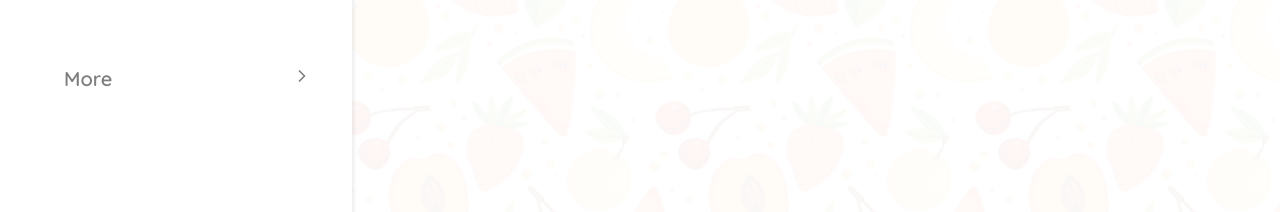
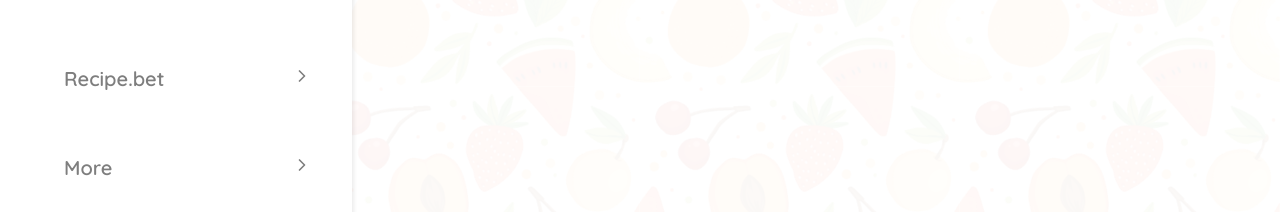
Before and after one commit to juicybet/frontend, a Next.js app: page / in a window 1280 px wide. Shown: the part 553-765 px from the top of the page. Built offline with nearby package versions, Linux system fonts and the light colour scheme.

Commit message:
Fix themes for all variants of the site

```diff
--- a/components/Header/Header.tsx
+++ b/components/Header/Header.tsx
@@ -1,6 +1,6 @@
 import { Header as StyledHeader, LogoContainer, MenuButton } from "./Header.style"
 import Image from "next/image"
-import { getLogoProps, getTitle } from "../../data/theme"
+import { getLogoProps, getThemeColor, getTitle } from "../../data/theme"
 import { useState } from "react"
 import { Hamburger } from "../Utils/Hamburger"
 
@@ -16,7 +16,7 @@ export const Header = ({ toggleSidebar: _toggleSidebar }: any) => {
     <StyledHeader>
       <LogoContainer onClick={toggleSidebar}>
         <MenuButton>
-          <Hamburger isActive={isActive} />
+          <Hamburger isActive={isActive} color={getThemeColor()} />
         </MenuButton>
         <Image alt={getTitle()} {...getLogoProps()} />
       </LogoContainer>
--- a/components/Sidebar/Menu.tsx
+++ b/components/Sidebar/Menu.tsx
@@ -2,6 +2,7 @@ import { MenuItemData } from "../../data/menuItems"
 import { MenuItem, Submenu, SubmenuItem } from "./Sidebar.style"
 import { Rotatable } from "../Utils/Utility.style"
 import { ChevronRight } from "react-feather"
+import { getThemeColor } from "../../data/theme"
 
 export type MenuProps = MenuItemData & {
   setIsOpen(state: boolean): void
@@ -10,7 +11,7 @@ export type MenuProps = MenuItemData & {
 export const Menu = ({ title, subtitles, isOpen, setIsOpen }: MenuProps) => {
   return (
     <>
-      <MenuItem onClick={() => setIsOpen(!isOpen)} selected={isOpen}>
+      <MenuItem onClick={() => setIsOpen(!isOpen)} selected={isOpen} color={getThemeColor()}>
         {title}
         <Rotatable angle={isOpen ? 90 : 0}>
           <ChevronRight size="20" />
@@ -19,7 +20,9 @@ export const Menu = ({ title, subtitles, isOpen, setIsOpen }: MenuProps) => {
 
       <Submenu isOpen={isOpen}>
         {subtitles.map((item, index) => (
-          <SubmenuItem key={index}>{item}</SubmenuItem>
+          <SubmenuItem key={index} color={getThemeColor()}>
+            {item}
+          </SubmenuItem>
         ))}
       </Submenu>
     </>
--- a/components/Sidebar/Sidebar.style.ts
+++ b/components/Sidebar/Sidebar.style.ts
@@ -1,7 +1,4 @@
 import styled, { css } from "styled-components"
-import { getThemeColor } from "../../data/theme"
-
-const themeColor = getThemeColor()
 
 export const SidebarWrapper = styled.div<{ isOpen: Boolean }>`
   position: fixed;
@@ -26,7 +23,7 @@ export const SidebarWrapper = styled.div<{ isOpen: Boolean }>`
       transform: translateX(0);
     `}
 `
-export const MenuItem = styled.div<{ selected: boolean }>`
+export const MenuItem = styled.div<{ selected: boolean; color: string }>`
   display: flex;
   justify-content: space-between;
   align-items: center;
@@ -44,7 +41,9 @@ export const MenuItem = styled.div<{ selected: boolean }>`
 
   &:hover,
   &:focus {
-    color: ${themeColor};
+    ${({ color }) => css`
+      color: ${color};
+    `}
   }
 
   &:before {
@@ -53,23 +52,26 @@ export const MenuItem = styled.div<{ selected: boolean }>`
     margin-left: -4.75rem;
     height: 4rem;
     width: 0.75rem;
-    background-color: ${themeColor};
     border-top-right-radius: 0.625rem;
     border-bottom-right-radius: 0.625rem;
 
     transition: 0.2s;
 
-    ${(props) =>
-      props.selected &&
+    ${({ color }) => css`
+      background-color: ${color};
+    `}
+
+    ${({ selected }) =>
+      selected &&
       css`
         margin-left: -4rem;
       `}
   }
 
-  ${({ selected }) =>
+  ${({ selected, color }) =>
     selected &&
     css`
-      color: ${themeColor};
+      color: ${color};
     `}
 `
 
@@ -88,7 +90,7 @@ export const Submenu = styled.div<{ isOpen: Boolean }>`
     `}
 `
 
-export const SubmenuItem = styled.div`
+export const SubmenuItem = styled.div<{ color: string }>`
   display: flex;
   justify-content: space-between;
   align-items: center;
@@ -102,6 +104,8 @@ export const SubmenuItem = styled.div`
 
   &:hover,
   &:focus {
-    color: ${themeColor};
+    ${({ color }) => css`
+      color: ${color};
+    `}
   }
 `
--- a/components/Sidebar/Sidebar.tsx
+++ b/components/Sidebar/Sidebar.tsx
@@ -1,10 +1,10 @@
 import { SidebarWrapper } from "./Sidebar.style"
 import { Menu } from "./Menu"
-import { menuItems } from "../../data/menuItems"
+import { getMenuItems } from "../../data/menuItems"
 import { useState } from "react"
 
 export const Sidebar = ({ isOpen }: { isOpen: boolean }) => {
-  const [data, setData] = useState(menuItems)
+  const [data, setData] = useState(getMenuItems())
 
   const toggleMenu = (index: number, state: boolean) => {
     const newData = [...data]
--- a/components/Utils/Hamburger.tsx
+++ b/components/Utils/Hamburger.tsx
@@ -1,7 +1,4 @@
 import styled, { css } from "styled-components"
-import { getThemeColor } from "../../data/theme"
-
-const themeColor = getThemeColor()
 
 /*!
  * Hamburgers
@@ -35,7 +32,7 @@ const HamburgerBox = styled.span`
   position: relative;
 `
 
-const HamburgerInner = styled.span<{ isActive: boolean }>`
+const HamburgerInner = styled.span<{ isActive: boolean; color: string }>`
   display: block;
   top: 50%;
   margin-top: -2px;
@@ -45,17 +42,20 @@ const HamburgerInner = styled.span<{ isActive: boolean }>`
   &:after {
     width: 40px;
     height: 4px;
-    background-color: ${themeColor};
+    ${({ color }) => css`
+      background-color: ${color};
+    `}
+
     border-radius: 4px;
     position: absolute;
     transition-property: transform;
     transition-duration: 0.15s;
     transition-timing-function: ease;
 
-    ${({ isActive }) =>
+    ${({ isActive, color }) =>
       isActive &&
       css`
-        background-color: ${themeColor};
+        background-color: ${color};
       `}
   }
 
@@ -84,11 +84,11 @@ const HamburgerInner = styled.span<{ isActive: boolean }>`
   }
 `
 
-export const Hamburger = ({ isActive }: { isActive: boolean }) => {
+export const Hamburger = ({ isActive, color }: { isActive: boolean; color: string }) => {
   return (
     <HamburgerContainer isActive={isActive}>
       <HamburgerBox>
-        <HamburgerInner isActive={isActive}></HamburgerInner>
+        <HamburgerInner isActive={isActive} color={color}></HamburgerInner>
       </HamburgerBox>
     </HamburgerContainer>
   )
--- a/data/menuItems.ts
+++ b/data/menuItems.ts
@@ -6,9 +6,9 @@ export type MenuItemData = {
   isOpen: boolean
 }
 
+export const getMenuItems = (): MenuItemData[] => {
   const theme = getTheme()
-
-export const menuItems: MenuItemData[] = [
+  return [
     {
       title: "Home",
       subtitles: ["About", "Our games"],
@@ -30,8 +30,14 @@ export const menuItems: MenuItemData[] = [
       isOpen: theme === ThemeType.Salad,
     },
     {
+      title: "Recipe.bet",
+      subtitles: ["Coming soon..."],
+      isOpen: theme === ThemeType.Recipe,
+    },
+    {
       title: "More",
       subtitles: ["Docs", "Source code", "Contracts", "Contact us"],
       isOpen: false,
     },
   ]
+}
--- a/data/theme.ts
+++ b/data/theme.ts
@@ -7,17 +7,27 @@ export enum ThemeType {
   Juicy = "juicy",
 }
 
+let theme = ThemeType.Juicy
+
+export function setThemeForHost(url: string) {
+  const getTheme = () => {
+    if (url.indexOf("jelly.bet") >= 0) return ThemeType.Jelly
+    if (url.indexOf("salad.bet") >= 0) return ThemeType.Salad
+    if (url.indexOf("recipe.bet") >= 0) return ThemeType.Recipe
+    if (url.indexOf("donut.bet") >= 0) return ThemeType.Donut
+
+    return ThemeType.Juicy
+  }
+
+  return (theme = getTheme())
+}
+
 export function getTheme() {
-  if (typeof window === "undefined") return ThemeType.Juicy
+  return theme
+}
 
-  const { host } = window.location
-
-  if (host.indexOf("jelly.bet") >= 0) return ThemeType.Jelly
-  if (host.indexOf("salad.bet") >= 0) return ThemeType.Salad
-  if (host.indexOf("recipe.bet") >= 0) return ThemeType.Recipe
-  if (host.indexOf("donut.bet") >= 0) return ThemeType.Donut
-
-  return ThemeType.Juicy
+export function setTheme(t: ThemeType) {
+  theme = t
 }
 
 export function getFavicon() {
--- a/package.json
+++ b/package.json
@@ -18,6 +18,7 @@
   },
   "dependencies": {
     "@babel/core": "^7.14.6",
+    "@types/react-dom": "^17.0.9",
     "@types/styled-components": "^5.1.10",
     "history": "^5.0.0",
     "husky": "^6.0.0",
--- a/pages/index.tsx
+++ b/pages/index.tsx
@@ -2,9 +2,20 @@ import { useState } from "react"
 import Head from "next/head"
 import { Header, Sidebar } from "../components"
 import { BackgroundWrapper } from "../components/Utils/Utility.style"
-import { getTitle, getFavicon } from "../data/theme"
+import { getTitle, getFavicon, setThemeForHost, ThemeType, setTheme } from "../data/theme"
+import { GetServerSideProps } from "next"
 
-export default function Home() {
+export const getServerSideProps: GetServerSideProps = async ({ req }) => {
+  return {
+    props: {
+      theme: setThemeForHost(req.headers.host!),
+    },
+  }
+}
+
+export default function Home({ theme }: { theme: ThemeType }) {
+  setTheme(theme)
+
   const [isSidebarOpen, setIsSidebarOpen] = useState(true)
 
   const toggleSidebar = () => {
```
Also changed, not shown: 1 other file (tests, documents, lock files or other folders). Lines whose indentation alone changed are shown as unchanged.
